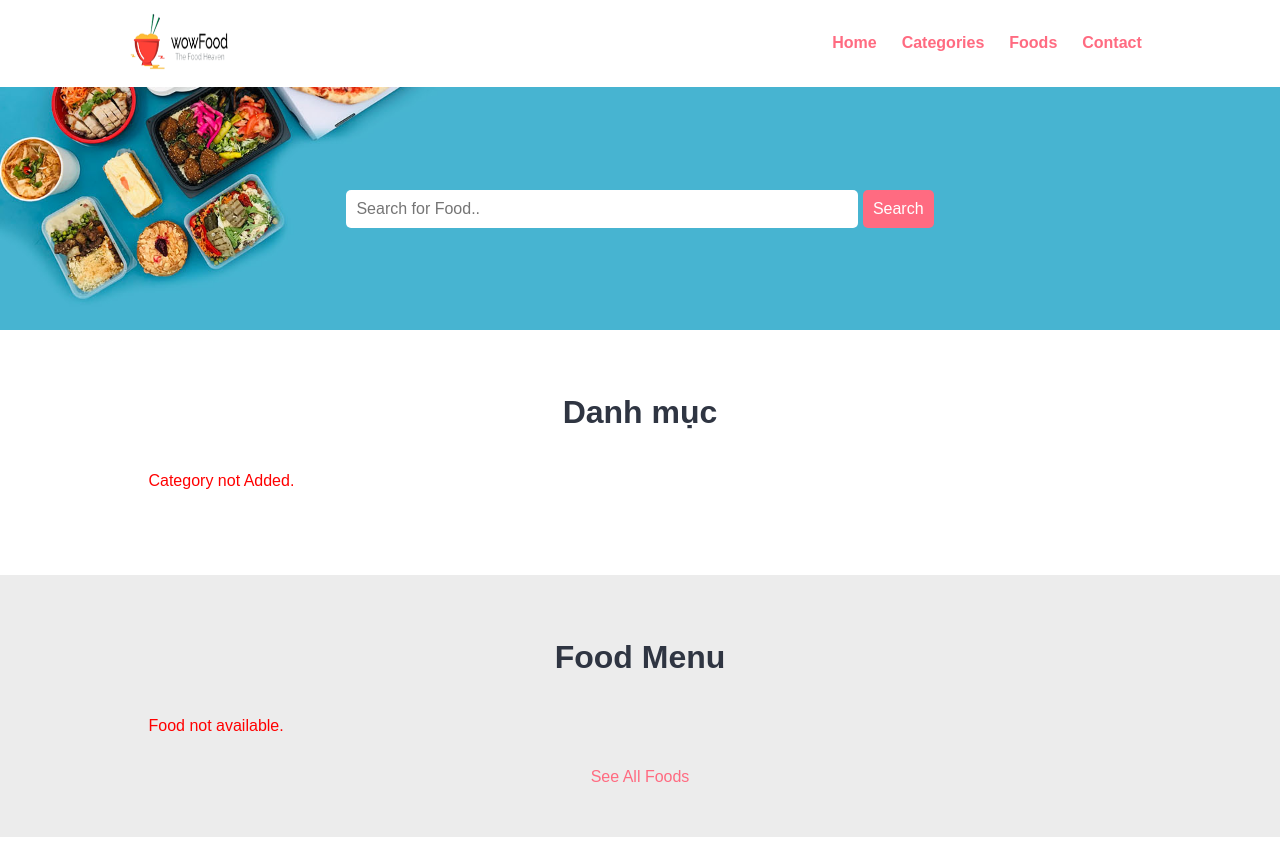
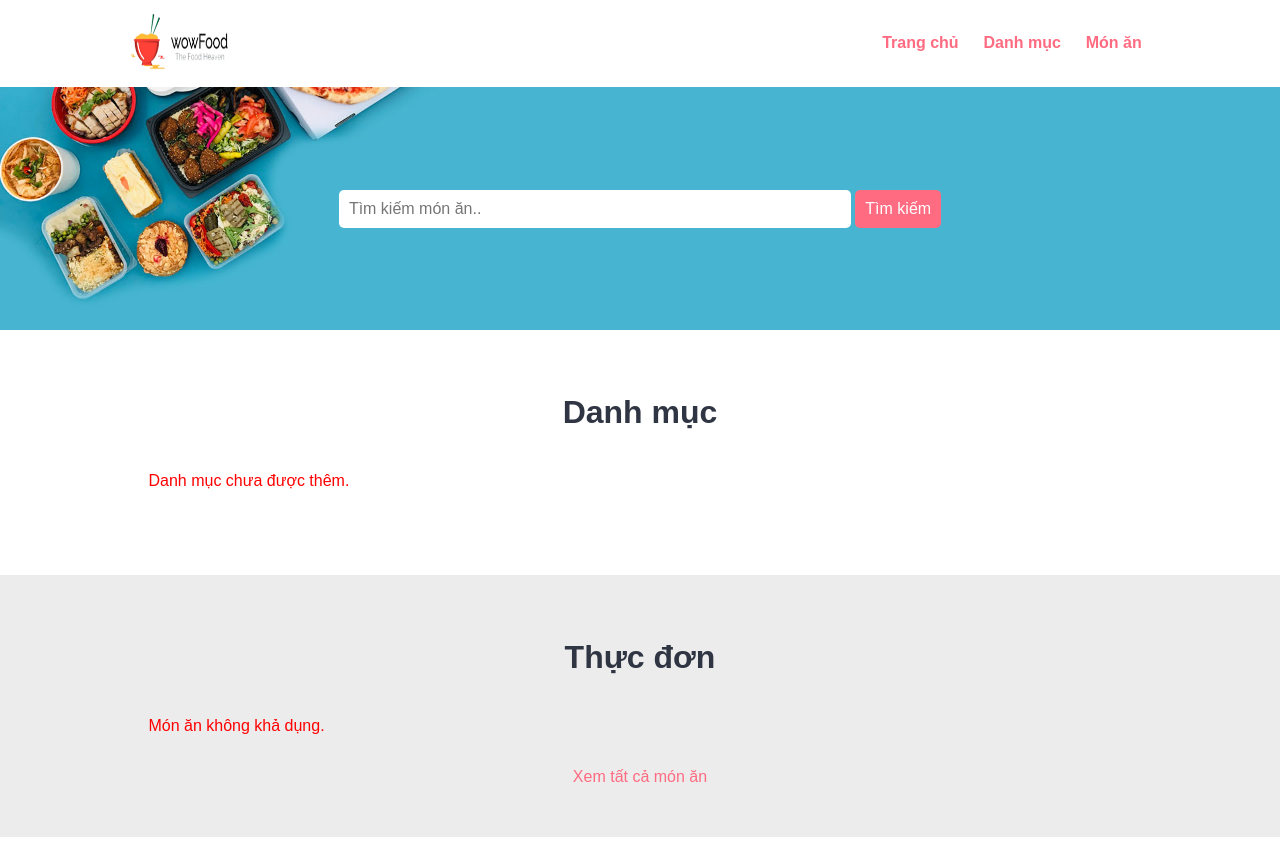
Before and after one commit to tquann286/food-ecommerce, a PHP site: page / in a window 1280 px wide. Shown: the top 847 px of the page. Run offline with PHP 8.4, Linux system fonts and the light colour scheme; data that the repository does not hold is empty.

Commit message:
Refactor language and fix styling in frontend files.
This commit refactors language elements in frontend files, updating them
to Vietnamese. It also fixes styling inconsistencies to improve UI
consistency and user experience. These changes enhance the localization
of the application and ensure a more cohesive and professional visual
presentation. No issues are referenced in this commit.

```diff
--- a/index.php
+++ b/index.php
@@ -1,40 +1,40 @@
 <?php include('partials-front/menu.php'); ?>
 
-<!-- fOOD sEARCH Section Starts Here -->
+<!-- Phần Tìm kiếm Món ăn Bắt đầu Tại Đây -->
 <section class="food-search text-center">
   <div class="container">
 
     <form action="<?php echo SITEURL; ?>food-search.php" method="POST">
-      <input type="search" name="search" placeholder="Search for Food.." required>
-      <input type="submit" name="submit" value="Search" class="btn btn-primary">
+      <input type="search" name="search" placeholder="Tìm kiếm món ăn.." required>
+      <input type="submit" name="submit" value="Tìm kiếm" class="btn btn-primary">
     </form>
 
   </div>
 </section>
-<!-- fOOD sEARCH Section Ends Here -->
+<!-- Phần Tìm kiếm Món ăn Kết thúc Tại Đây -->
 
 <?php
-if (isset($_SESSION['order'])) {
+if(isset($_SESSION['order'])) {
   echo $_SESSION['order'];
   unset($_SESSION['order']);
 }
 ?>
 
-<!-- CAtegories Section Starts Here -->
+<!-- Phần Danh mục Bắt đầu Tại Đây -->
 <section class="categories">
   <div class="container">
     <h2 class="text-center">Danh mục</h2>
 
     <?php
-    // Display Categories from Database
+    // Hiển thị các Danh mục từ Cơ sở dữ liệu
     $sql = "SELECT * FROM tbl_category WHERE active='Có' AND featured='Có' LIMIT 3";
 
     $res = mysqli_query($conn, $sql);
 
     $count = mysqli_num_rows($res);
 
-    if ($count > 0) {
-      while ($row = mysqli_fetch_assoc($res)) {
+    if($count > 0) {
+      while($row = mysqli_fetch_assoc($res)) {
         $id = $row['id'];
         $title = $row['title'];
         $image_name = $row['image_name'];
@@ -43,7 +43,7 @@ if (isset($_SESSION['order'])) {
         <a href="<?php echo SITEURL; ?>category-foods.php?category_id=<?php echo $id; ?>">
           <div class="box-3 float-container">
             <?php
-            if ($image_name == "") {
+            if($image_name == "") {
               include('partials-front/no-image.php');
             } else {
               ?>
@@ -63,7 +63,7 @@ if (isset($_SESSION['order'])) {
         <?php
       }
     } else {
-      echo "<div class='error'>Category not Added.</div>";
+      echo "<div class='error'>Danh mục chưa được thêm.</div>";
     }
     ?>
 
@@ -71,26 +71,26 @@ if (isset($_SESSION['order'])) {
     <div class="clearfix"></div>
   </div>
 </section>
-<!-- Categories Section Ends Here -->
+<!-- Phần Danh mục Kết thúc Tại Đây -->
 
 
 
-<!-- fOOD MEnu Section Starts Here -->
+<!-- Phần Danh sách Món ăn Bắt đầu Tại Đây -->
 <section class="food-menu">
   <div class="container">
-    <h2 class="text-center">Food Menu</h2>
+    <h2 class="text-center">Thực đơn</h2>
 
     <?php
 
-    // Getting Foods from Database that are active and featured
+    // Lấy Món ăn từ Cơ sở dữ liệu có trạng thái hoạt động và là nổi bật
     $sql2 = "SELECT * FROM tbl_food WHERE active='Có' AND featured='Có' LIMIT 6";
 
     $res2 = mysqli_query($conn, $sql2);
 
     $count2 = mysqli_num_rows($res2);
 
-    if ($count2 > 0) {
-      while ($row = mysqli_fetch_assoc($res2)) {
+    if($count2 > 0) {
+      while($row = mysqli_fetch_assoc($res2)) {
         $id = $row['id'];
         $title = $row['title'];
         $price = $row['price'];
@@ -101,11 +101,11 @@ if (isset($_SESSION['order'])) {
         <div class="food-menu-box">
           <div class="food-menu-img">
             <?php
-            if ($image_name == "") {
+            if($image_name == "") {
               include('partials-front/no-image.php');
             } else {
               ?>
-              <img src="<?php echo SITEURL; ?>images/food/<?php echo $image_name; ?>" alt="Chicke Hawain Pizza"
+              <img src="<?php echo SITEURL; ?>images/food/<?php echo $image_name; ?>" alt="<?php echo $title; ?>"
                 class="img-responsive img-curve">
               <?php
             }
@@ -125,33 +125,27 @@ if (isset($_SESSION['order'])) {
             </p>
             <br>
 
-            <a href="<?php echo SITEURL; ?>order.php?food_id=<?php echo $id; ?>" class="btn btn-primary">Order Now</a>
+            <a href="<?php echo SITEURL; ?>order.php?food_id=<?php echo $id; ?>" class="btn btn-primary">Đặt Ngay</a>
           </div>
         </div>
 
         <?php
       }
     } else {
-      echo "<div class='error'>Food not available.</div>";
+      echo "<div class='error'>Món ăn không khả dụng.</div>";
     }
 
     ?>
 
-
-
-
-
     <div class="clearfix"></div>
-
-
 
   </div>
 
   <p class="text-center">
-    <a href="#">See All Foods</a>
+    <a href="#">Xem tất cả món ăn</a>
   </p>
 </section>
-<!-- fOOD Menu Section Ends Here -->
+<!-- Phần Danh sách Món ăn Kết thúc Tại Đây -->
 
 
 <?php include('partials-front/footer.php'); ?>
--- a/partials-front/footer.php
+++ b/partials-front/footer.php
@@ -1,28 +1,24 @@
-<!-- social Section Starts Here -->
+<!-- Phần Mạng xã hội Bắt đầu Tại Đây -->
 <section class="social">
   <div class="container text-center">
     <ul>
       <li>
-        <a href="#"><img src="https://img.icons8.com/fluent/50/000000/facebook-new.png" /></a>
-      </li>
-      <li>
-        <a href="#"><img src="https://img.icons8.com/fluent/48/000000/instagram-new.png" /></a>
-      </li>
-      <li>
-        <a href="#"><img src="https://img.icons8.com/fluent/48/000000/twitter.png" /></a>
+        <a href="https://github.com/tquann286/food-ecommerce" target="_blank" rel="noopener" class="git-icon">
+          <img src="https://img.icons8.com/fluent/48/000000/github.png" />
+        </a>
       </li>
     </ul>
   </div>
 </section>
-<!-- social Section Ends Here -->
+<!-- Phần Mạng xã hội Kết thúc Tại Đây -->
 
-<!-- footer Section Starts Here -->
+<!-- Phần Footer Bắt đầu Tại Đây -->
 <section class="footer">
   <div class="container text-center">
     <p>Trang web được phát triển bởi Nhóm BatOn</p>
   </div>
 </section>
-<!-- footer Section Ends Here -->
+<!-- Phần Footer Kết thúc Tại Đây -->
 
 </body>
 
--- a/partials-front/menu.php
+++ b/partials-front/menu.php
@@ -1,7 +1,7 @@
 <?php include('config/constants.php'); ?>
 
 <!DOCTYPE html>
-<html lang="en">
+<html lang="vi">
 
 <head>
   <meta charset="UTF-8">
@@ -12,7 +12,7 @@
 </head>
 
 <body>
-  <!-- Navbar Section Starts Here -->
+  <!-- Phần Navbar Bắt đầu Tại Đây -->
   <section class="navbar">
     <div class="container">
       <div class="logo">
@@ -24,21 +24,21 @@
       <div class="menu text-right">
         <ul>
           <li>
-            <a href="<?php echo SITEURL; ?>">Home</a>
+            <a href="<?php echo SITEURL; ?>">Trang chủ</a>
           </li>
           <li>
-            <a href="<?php echo SITEURL; ?>categories.php">Categories</a>
+            <a href="<?php echo SITEURL; ?>categories.php">Danh mục</a>
           </li>
           <li>
-            <a href="<?php echo SITEURL; ?>foods.php">Foods</a>
+            <a href="<?php echo SITEURL; ?>foods.php">Món ăn</a>
           </li>
-          <li>
-            <a href="#">Contact</a>
-          </li>
+          <!-- <li>
+            <a href="#">Liên hệ</a>
+          </li> -->
         </ul>
       </div>
 
       <div class="clearfix"></div>
     </div>
   </section>
-  <!-- Navbar Section Ends Here -->
+  <!-- Phần Navbar Kết thúc Tại Đây -->
```
Also changed, not shown: food-search.php (+11 -13 lines), foods.php (+13 -13 lines).
